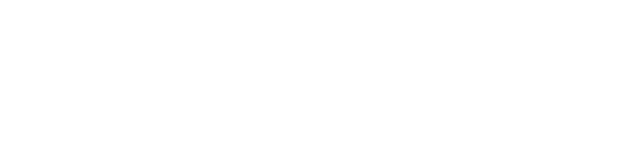
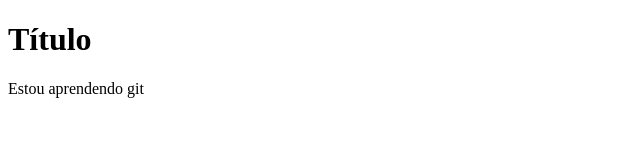
Before and after one commit to ericlayson-matheus/tutorial_git, a plain HTML site: page index.html in a window 1280 px wide. Shown: the whole page, without its empty margins (0-640 px from the left). Drawn offline with Linux system fonts and the light colour scheme.

Commit message:
Criei o título e um parágrafo para a página

```diff
--- a/index.html
+++ b/index.html
@@ -6,6 +6,7 @@
     <title>Tutorial de Git</title>
 </head>
 <body>
-
+    <h1>Título</h1>
+    <p>Estou aprendendo git</p>
 </body>
 </html>
```
